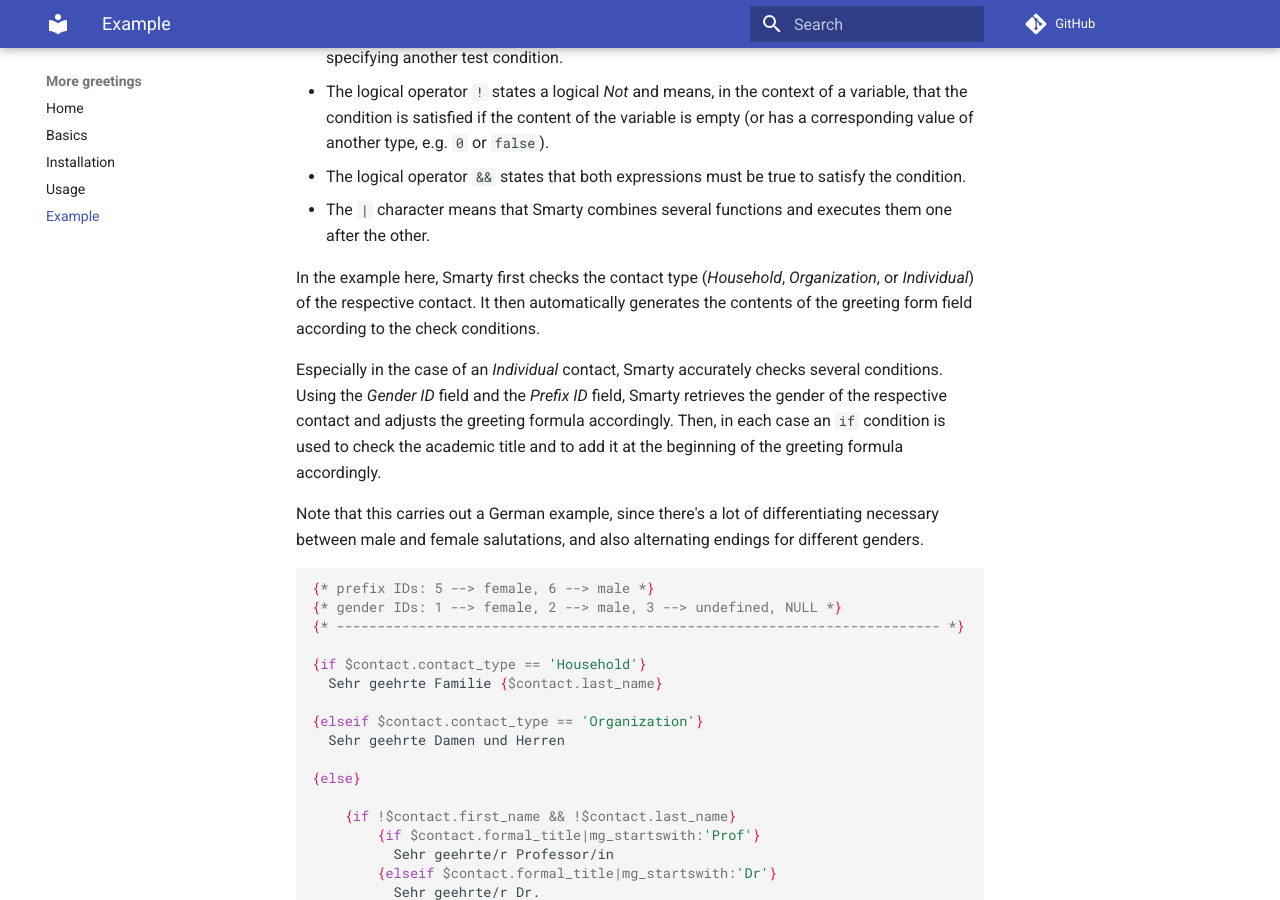
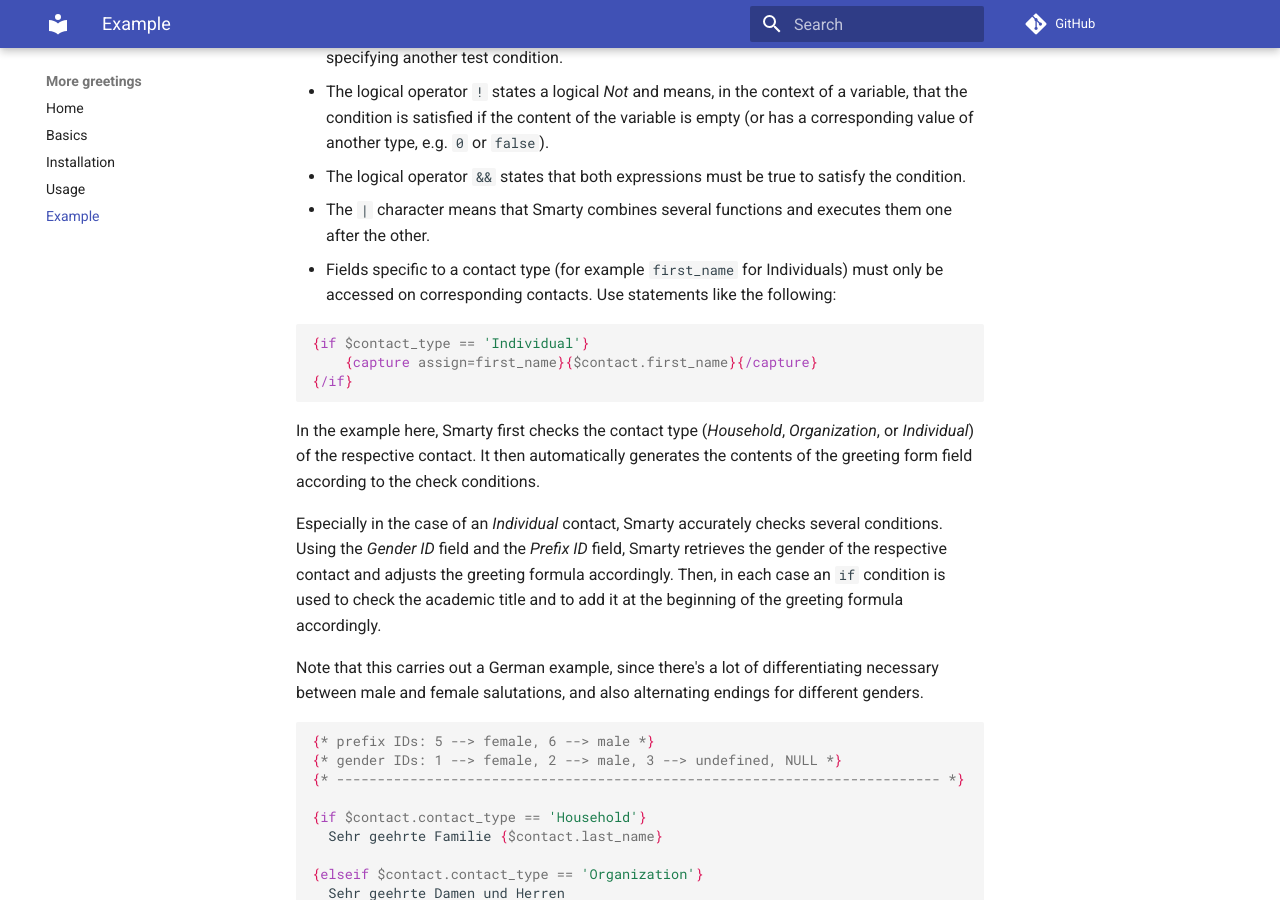
Before and after one commit to systopia/de.systopia.moregreetings, an MkDocs documentation site: the page built from docs/example.md, in a window 1280 px wide and 900 px high, scrolled down 395 px. Built offline with MkDocs 1.6.1 and Material for MkDocs 9.7.7, drawn with Linux system fonts in a browser that asks for light colours; comment, search, counter and statistics services are not loaded.

Commit message:
Documentation

````diff
--- a/docs/example.md
+++ b/docs/example.md
@@ -19,6 +19,13 @@ language [here](https://www.smarty.net).
   the condition.
 - The `|` character means that Smarty combines several functions and executes
   them one after the other.
+- Fields specific to a contact type (for example `first_name` for Individuals) must only be accessed on corresponding contacts. Use statements like the following:
+
+```smarty
+{if $contact_type == 'Individual'}
+    {capture assign=first_name}{$contact.first_name}{/capture}
+{/if}
+```
 
 In the example here, Smarty first checks the contact type (*Household*,
 *Organization*, or *Individual*) of the respective contact. It then
````
